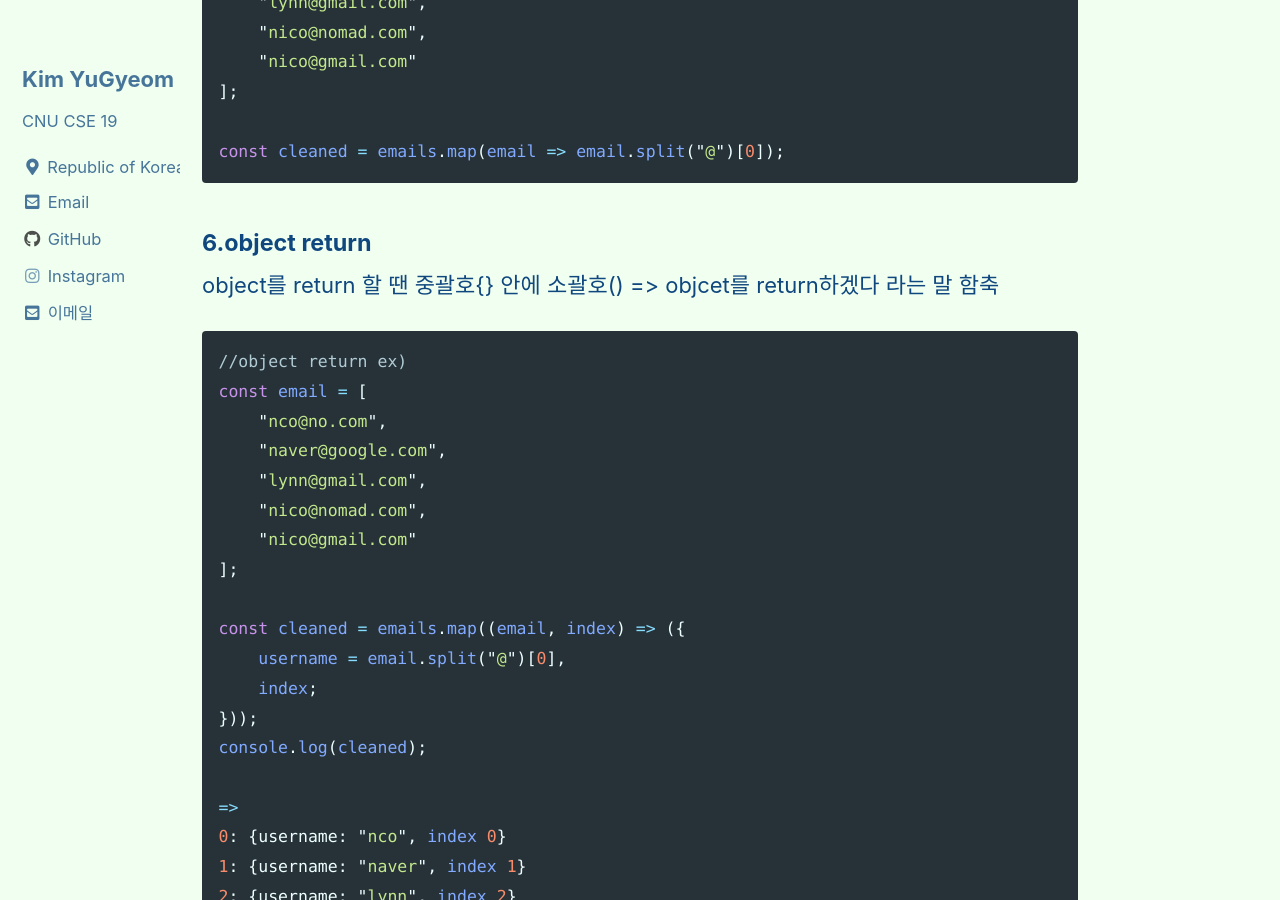
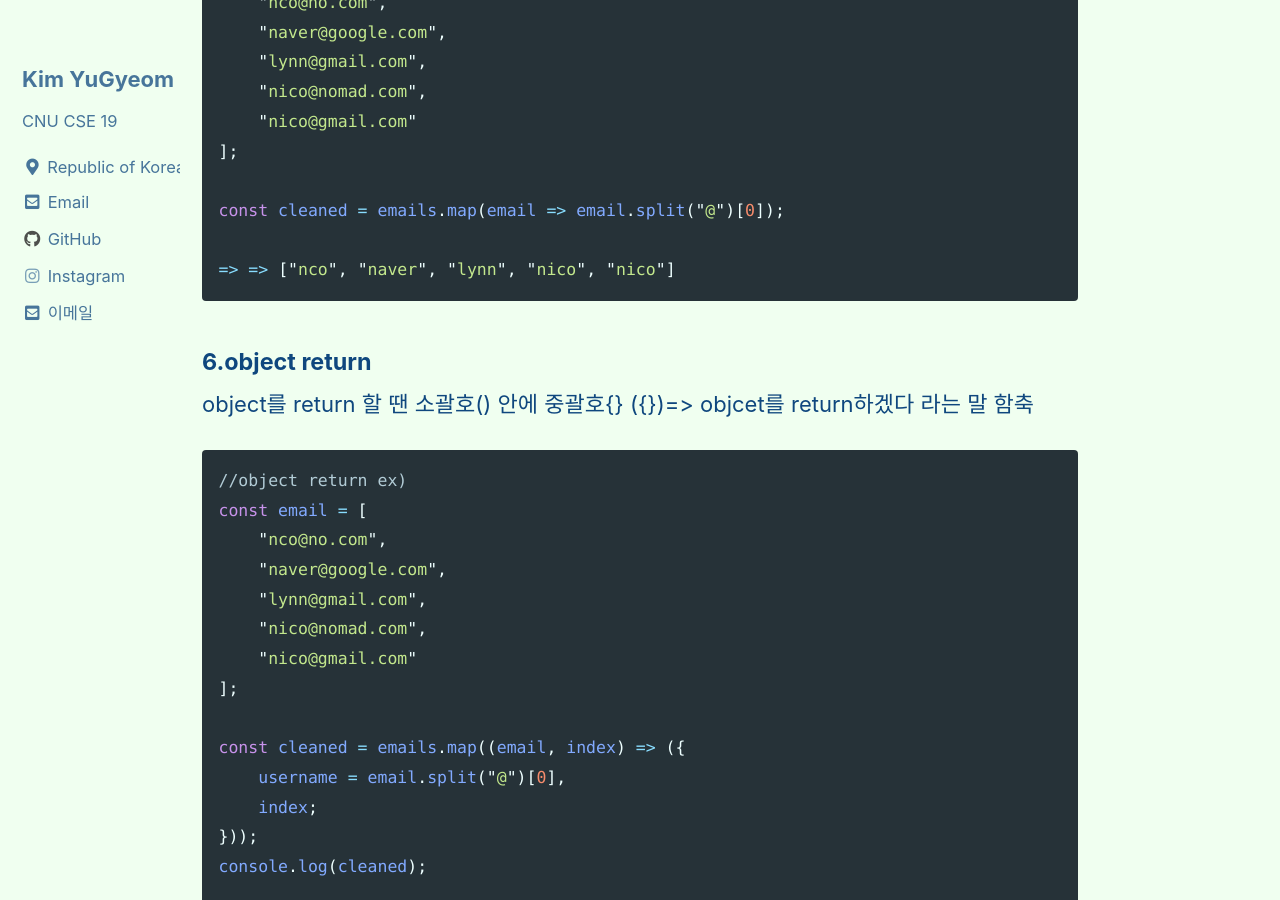
Before and after one commit to rladbrua0207/rladbrua0207.github.io, a Jekyll site: the page built from _posts/Web/2021-10-09-ES6정석 정리.markdown, in a window 1280 px wide and 900 px high, scrolled down 3345 px. Built offline with Jekyll 4.4.1, drawn with Linux system fonts in a browser that asks for light colours; cached includes are drawn as plain includes; some of the changed text lies outside the part shown.

Commit message:
javascript ES6 정석

````diff
--- a/_posts/Web/2021-10-09-ES6정석 정리.markdown
+++ b/_posts/Web/2021-10-09-ES6정석 정리.markdown
@@ -29,7 +29,9 @@
 function addHeart(item) {
 	return item + " * "
 }
-const hearts = names.map(addHeart);// callback 함수를 각각의 요소에 대해 한번씩 순서대로 불러 그 함수의 반환값으로 새로운 배열 생성
+const hearts = names.map(addHeart);
+//callback 함수를 각각의 요소에 대해 한번씩
+//순서대로 불러 그 함수의 반환값으로 새로운 배열 생성
 console.log(hearts);
 
 =>["nico *", "lynn *, "flynn *"]
@@ -129,13 +131,15 @@
 ];
 
 const cleaned = emails.map(email => email.split("@")[0]);
+
+=> => ["nco", "naver", "lynn", "nico", "nico"]
 ```
 
 
 
 #### 6.object return
 
-object를 return 할 땐 중괄호{} 안에 소괄호() => objcet를 return하겠다 라는 말 함축
+object를 return 할 땐  소괄호() 안에 중괄호{}  ({})=> objcet를 return하겠다 라는 말 함축
 
 ```javascript
 //object return ex)
````
